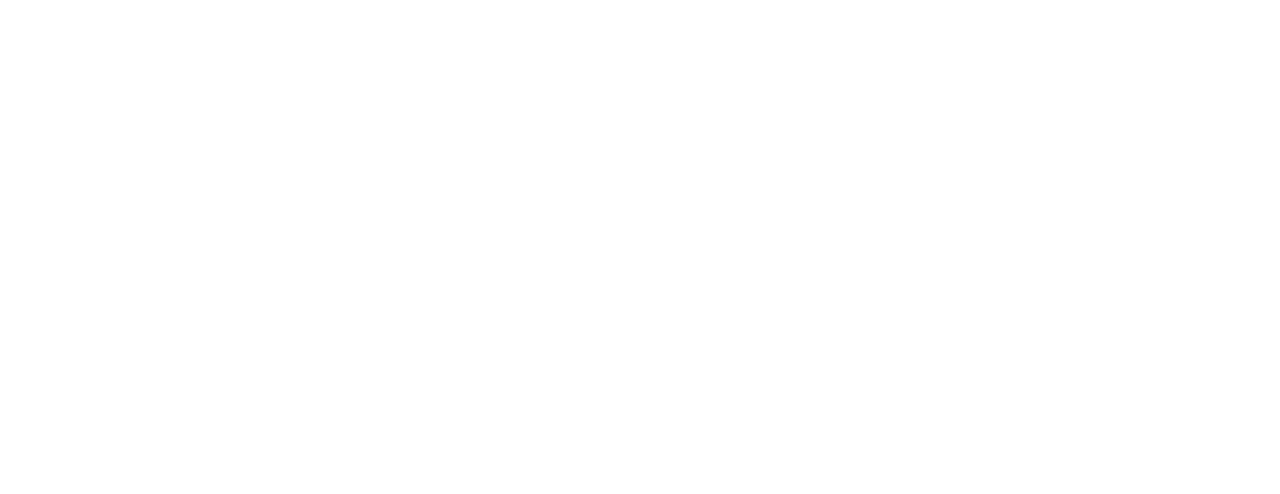
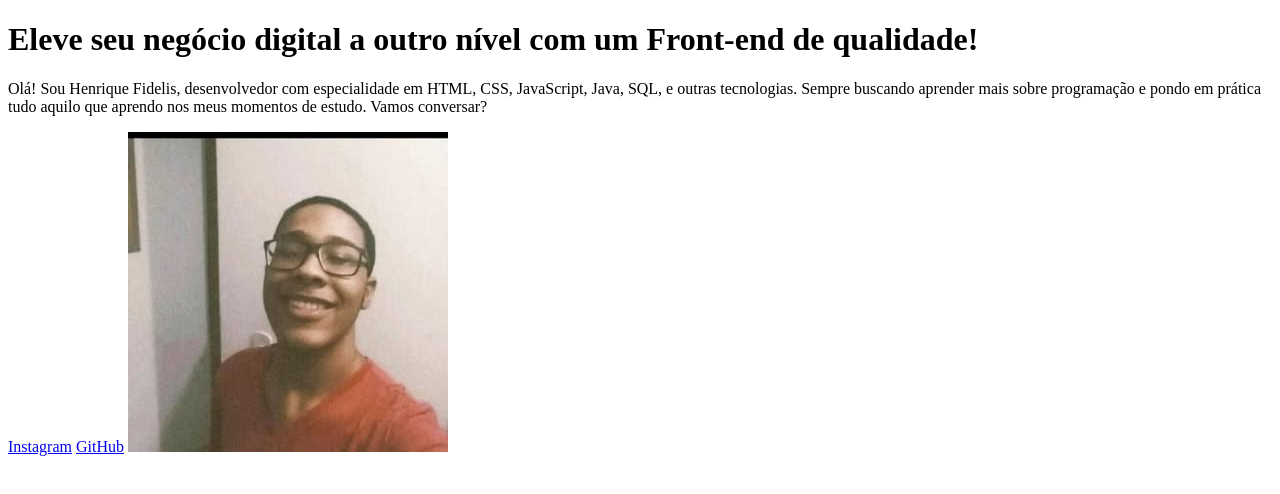
Before and after one commit to jhfidelis/Portifolio-HTML-e-CSS, a plain HTML site: page index.html in a window 1280 px wide. Drawn offline with Linux system fonts and the light colour scheme.

Commit message:
Trabalhando com tags do HTML

```diff
--- a/index.html
+++ b/index.html
@@ -7,7 +7,13 @@
 </head>
 <body>
     <header></header>
-    <main></main>
+    <main>
+        <h1>Eleve seu negócio digital a outro nível <strong>com um Front-end de qualidade!</strong></h1>
+        <p>Olá! Sou Henrique Fidelis, desenvolvedor com especialidade em <span>HTML, CSS, JavaScript, Java, SQL, e outras tecnologias</span>. Sempre buscando aprender mais sobre programação e pondo em prática tudo aquilo que aprendo nos meus momentos de estudo. Vamos conversar?</p>
+        <a href="https://www.instagram.com/jh_fidelis?igsh=MXUxcXQzeW1iYnU1bg==">Instagram</a>
+        <a href="https://github.com/jhfidelis">GitHub</a>
+        <img src="imagem.jpg" alt="Foto de perfil do Henrique Fidelis">
+    </main>
     <footer></footer>
 </body>
 </html>
```
Also changed, not shown: imagem.jpg (added).
